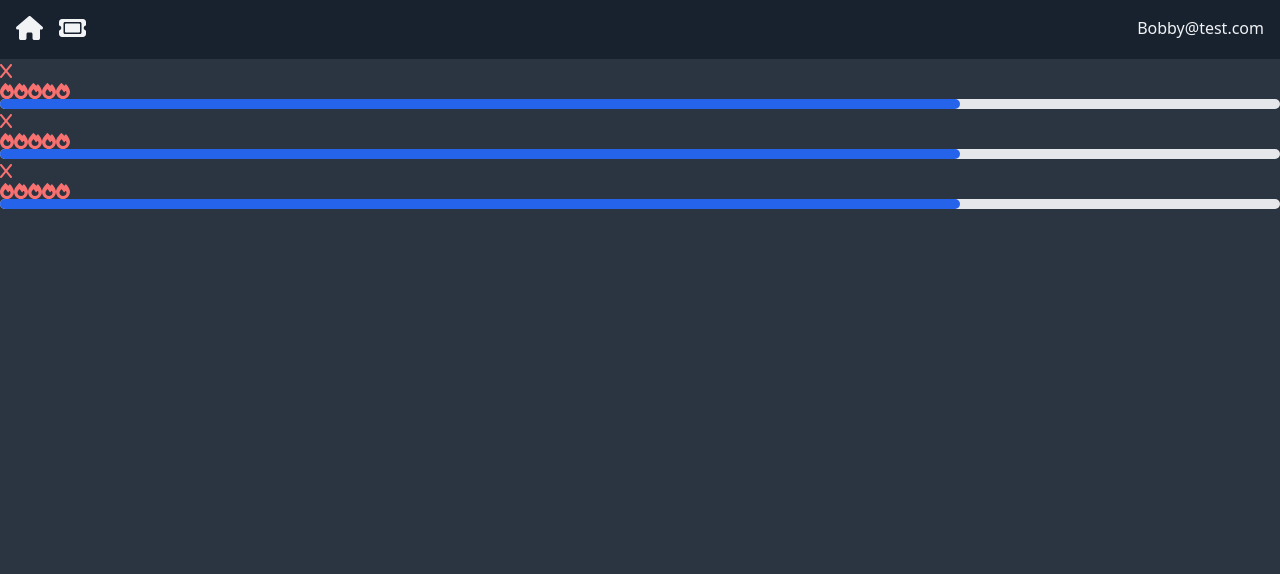
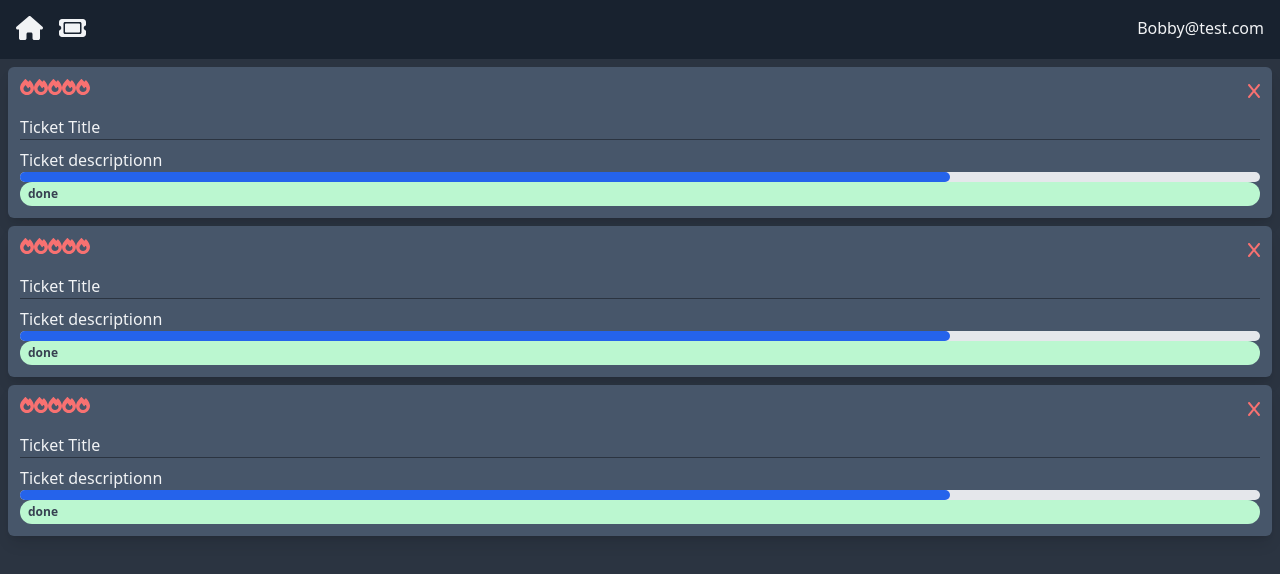
Before and after one commit to clshu/next-ticketing, a Next.js app: page / in a window 1280 px wide. Shown: the top 574 px of the page. Built offline with nearby package versions, Linux system fonts and the light colour scheme.

Commit message:
Add StatusDisplay component. Format TicketCard.

```diff
--- /dev/null
+++ b/src/components/StatusDisplay.tsx
@@ -0,0 +1,9 @@
+const StatusDisplay = () => {
+  return (
+    <span className="in-block rounded-full px-2 py-1 text-xs font-semibold text-gray-700 bg-green-200">
+      done
+    </span>
+  )
+}
+
+export default StatusDisplay
--- a/src/components/TicketCard.tsx
+++ b/src/components/TicketCard.tsx
@@ -1,13 +1,22 @@
 import DeleteBlock from '@/components/DeleteBlock'
 import PriorityDisplay from '@/components/PriorityDisplay'
 import ProgressDisplay from '@/components/ProgressDisplay'
+import StatusDisplay from '@/components/StatusDisplay'
 
 const TicketCard = () => {
   return (
-    <div>
-      <DeleteBlock />
-      <PriorityDisplay />
+    <div className="flex flex-col  bg-card hover:bg-card-hover rounded-md shadow-lg p-3 m-2">
+      <div className="flex mb-3">
+        <PriorityDisplay />
+        <div className="ml-auto">
+          <DeleteBlock />
+        </div>
+      </div>
+      <h4> Ticket Title</h4>
+      <hr className="h-px border-0 bg-page mb-2" />
+      <p className="whitespace-pre-wrap">Ticket descriptionn</p>
       <ProgressDisplay />
+      <StatusDisplay />
     </div>
   )
 }
```
